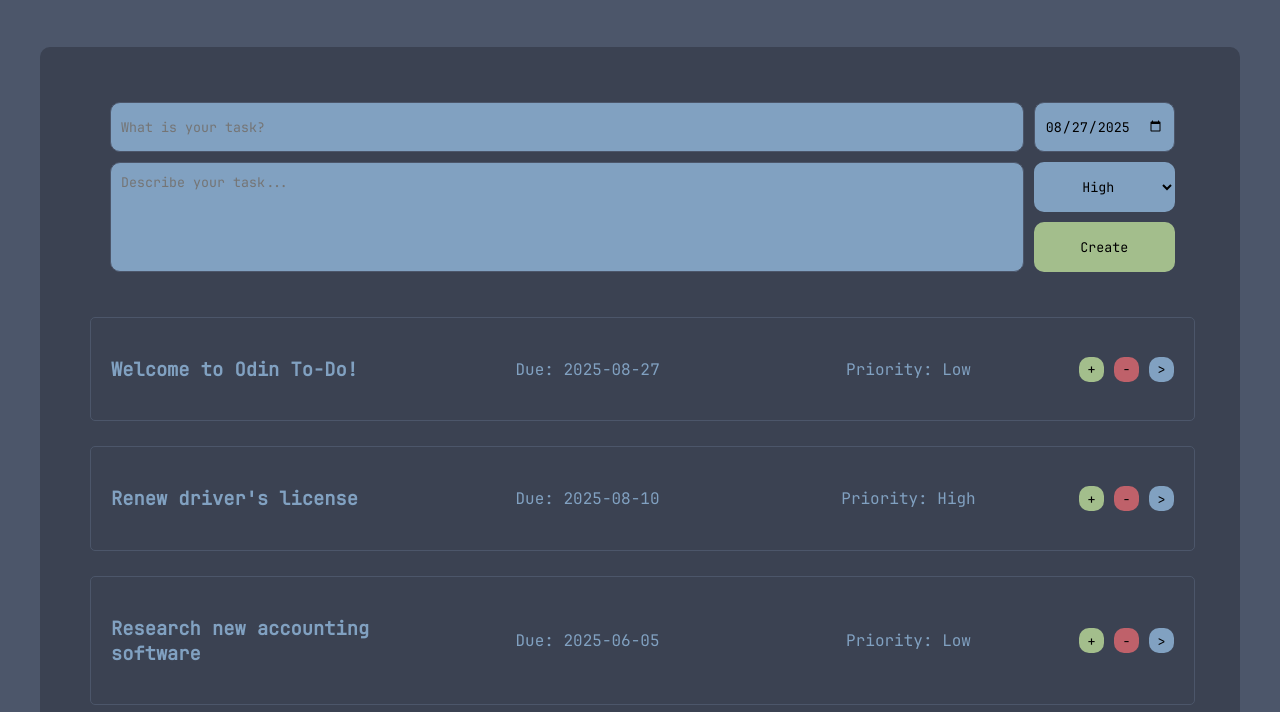
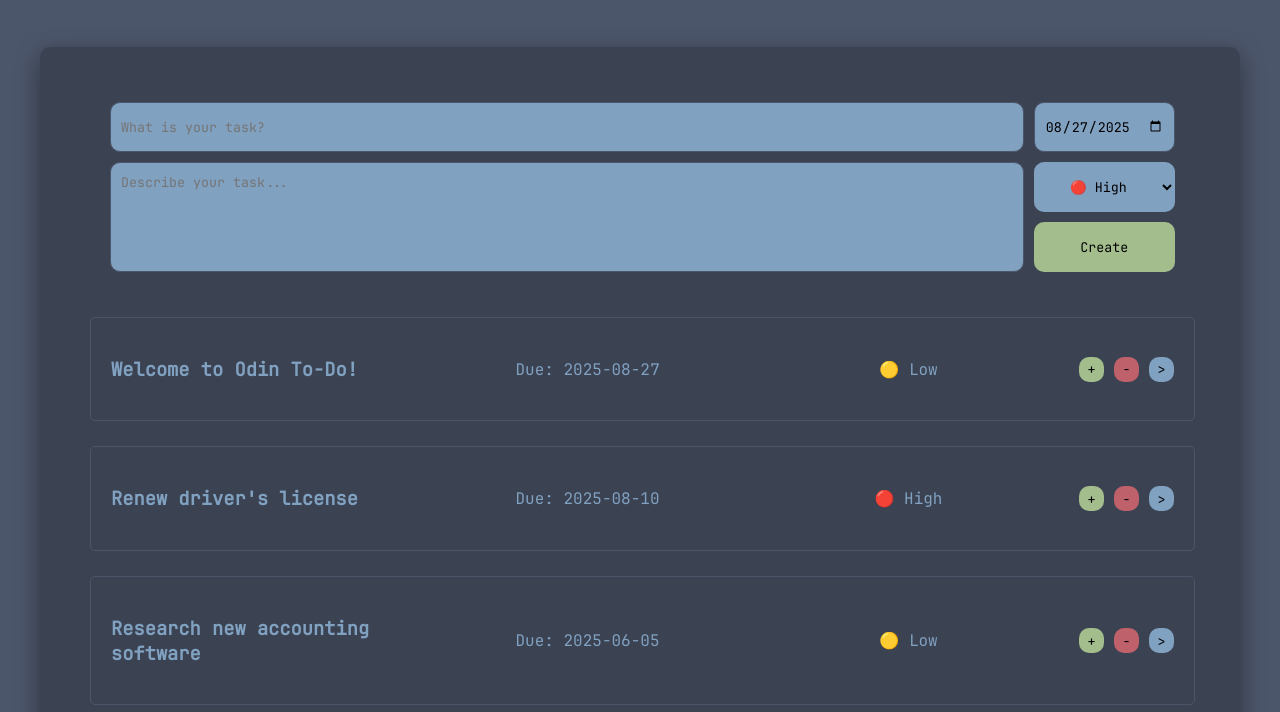
Before and after one commit to cvendi/odin-todo, a website built with webpack: page src/template.html in a window 1280 px wide. Shown: the part 88-800 px from the top of the page. Built offline with nearby package versions, Linux system fonts and the light colour scheme.

```diff
--- a/src/index.js
+++ b/src/index.js
@@ -6,6 +6,7 @@
 import { saveToLocalStorage, loadProjectsFromLocalStorage } from "./storage.js";
 
 import { format } from "date-fns";
+import { v4 as uuidv4 } from "uuid";
 
 class App {
   constructor() {
@@ -14,7 +15,7 @@
   }
 
   createProject(name) {
-    const project = new Project(name);
+    const project = new Project(uuidv4(), name);
     this.projects.push(project);
     return project;
   }
@@ -64,7 +65,7 @@
     if (stored && stored.length > 0) {
       this.projects = stored;
     } else {
-      const defaultProject = this.createProject("Default Project");
+      let defaultProject = this.createProject("Default Project");
       defaultProject.createTask(
         "Welcome to Odin To-Do!",
         `This is a welcome task to get you started.
@@ -74,6 +75,7 @@
         format(new Date(), "yyyy-MM-dd"),
         "Low"
       );
+
       defaultProject.seedProject();
     }
 
--- a/src/project.js
+++ b/src/project.js
@@ -5,8 +5,8 @@
 import { format } from "date-fns";
 
 export default class Project {
-  constructor(name) {
-    this.id = uuidv4();
+  constructor(id, name) {
+    this.id = id;
     this.name = name;
     this.tasks = [];
   }
--- a/src/render.js
+++ b/src/render.js
@@ -52,7 +52,8 @@
     const prioritySelector = document.createElement("select");
     priorityValues.forEach((priority) => {
       const priorityOption = document.createElement("option");
-      priorityOption.textContent = priority;
+      const circle = { High: "🔴", Medium: "🟠", Low: "🟡" }[priority];
+      priorityOption.textContent = `${circle} ${priority}`;
       priorityOption.value = priority;
       prioritySelector.appendChild(priorityOption);
     });
@@ -100,7 +101,9 @@
       taskItem.appendChild(taskDueDate);
 
       const taskPriority = document.createElement("p");
-      taskPriority.textContent = `Priority: ${task.priority}`;
+
+      const circle = { High: "🔴", Medium: "🟠", Low: "🟡" }[task.priority];
+      taskPriority.textContent = `${circle} ${task.priority}`;
       taskPriority.classList.add("priority");
       taskItem.appendChild(taskPriority);
 
@@ -147,8 +150,9 @@
           taskDueDate.style.color = "var(--nord14)";
           completeButton.style.backgroundColor = "var(--nord11)";
         } else {
+          const circle = { High: "🔴", Medium: "🟠", Low: "🟡" }[task.priority];
           taskItem.style.border = "";
-          taskPriority.textContent = `Priority: ${task.priority}`;
+          taskPriority.textContent = `${circle} ${task.priority}`;
           taskDueDate.textContent = `Due: ${task.dueDate}`;
           taskPriority.style.color = "";
           taskTitle.style.color = "";
@@ -167,8 +171,9 @@
         taskDueDate.style.color = "var(--nord14)";
         completeButton.style.backgroundColor = "var(--nord11)";
       } else {
+        const circle = { High: "🔴", Medium: "🟠", Low: "🟡" }[task.priority];
         taskItem.style.border = "";
-        taskPriority.textContent = `Priority: ${task.priority}`;
+        taskPriority.textContent = `${circle} ${task.priority}`;
         taskDueDate.textContent = `Due: ${task.dueDate}`;
         taskPriority.style.color = "";
         taskTitle.style.color = "";
--- a/src/styles.css
+++ b/src/styles.css
@@ -105,6 +105,7 @@
   padding: 10px;
   margin-bottom: 50px;
   margin-top: 50px;
+  box-shadow: 0 8px 24px rgba(0, 0, 0, 0.4);
 }
 
 .task-description {
```
